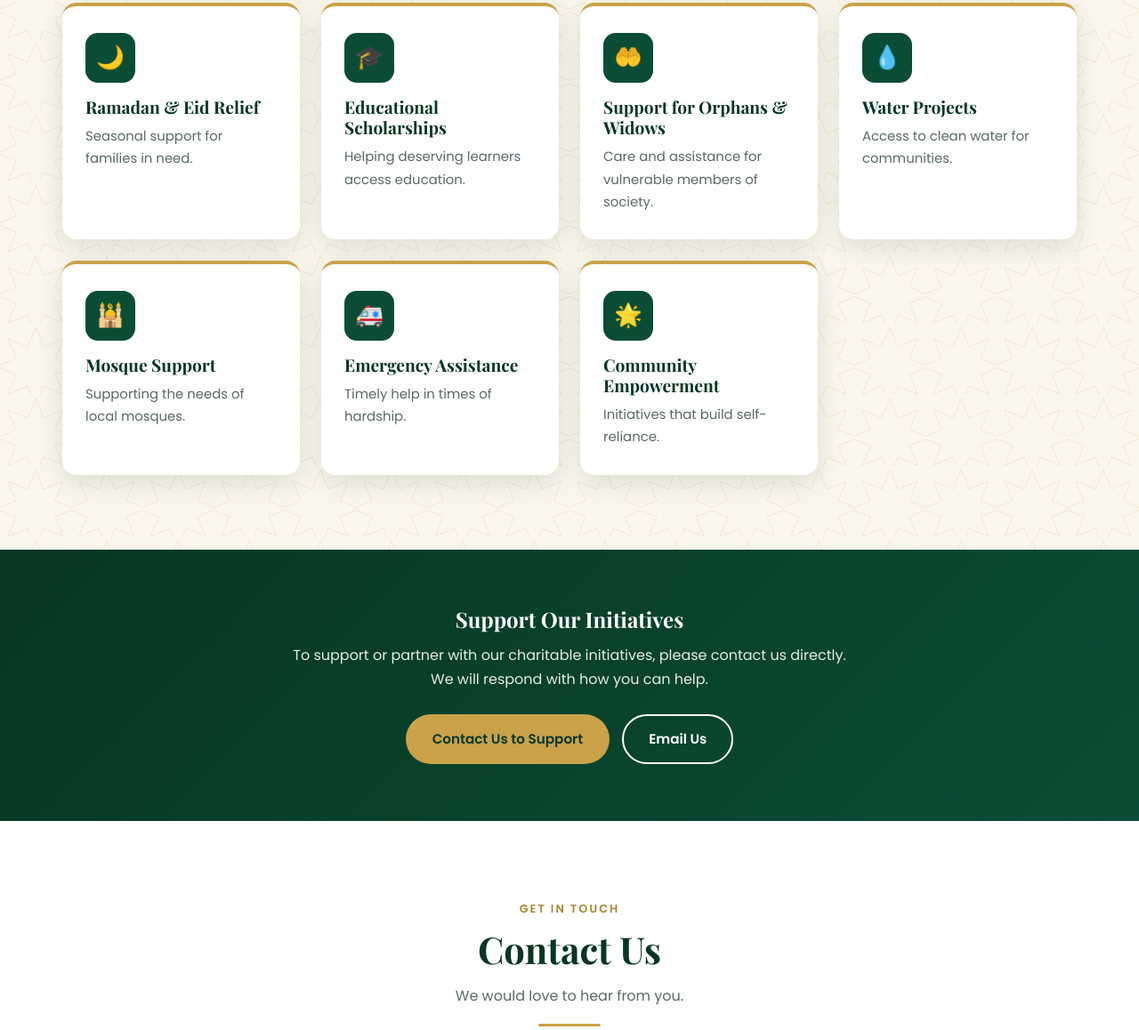
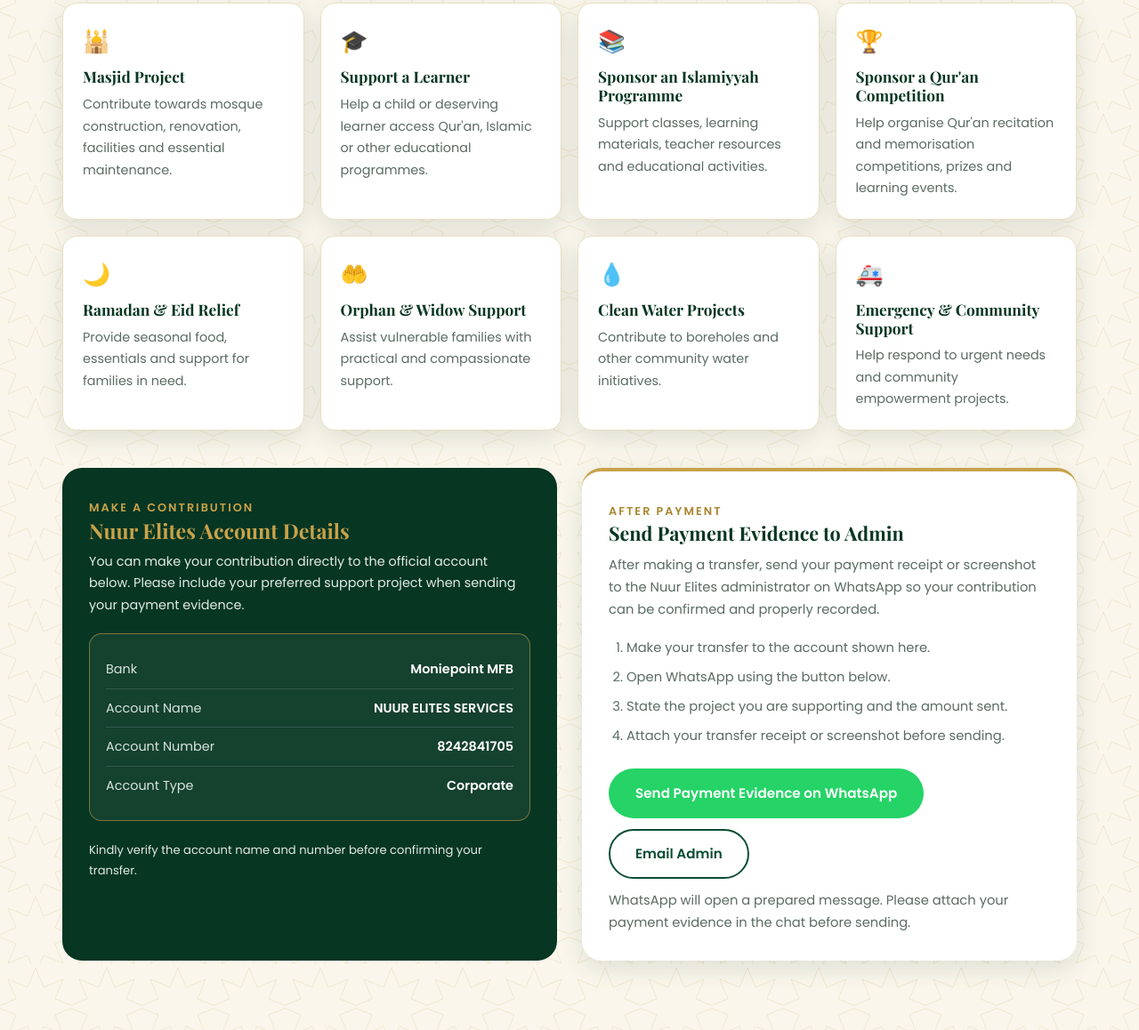
Before and after one commit to Mhuaz001/nuur-elites-website, a plain HTML site: page index.html in a window 1280 px wide. Shown: the part 10706-11864 px from the top of the page at 89% size. Drawn offline with nearby package versions, Linux system fonts and the light colour scheme.

Commit message:
Add organised charity donation details and WhatsApp payment evidence

```diff
--- a/index.html
+++ b/index.html
@@ -138,6 +138,29 @@ textarea{min-height:110px;resize:vertical}
 .contact-list b{display:block;color:var(--green-d)}
 .map-box{margin-top:24px;border-radius:var(--radius);overflow:hidden;border:2px solid var(--gold)}
 .map-box iframe{width:100%;height:240px;border:0;display:block}
+
+/* Donations */
+.donation-grid{display:grid;grid-template-columns:repeat(auto-fit,minmax(220px,1fr));gap:18px;margin-top:28px}
+.donation-card{background:#fff;border:1px solid #eadfc3;border-radius:16px;padding:22px;box-shadow:var(--shadow)}
+.donation-card h3{font-size:1.08rem;margin:8px 0}
+.donation-card p{font-size:.9rem;color:var(--muted)}
+.donation-card .ico{font-size:1.55rem}
+.donation-wrap{display:grid;grid-template-columns:1fr 1fr;gap:28px;align-items:stretch;margin-top:42px}
+.bank-panel{background:var(--green-d);color:#fff;border-radius:22px;padding:30px}
+.bank-panel h3{color:var(--gold);font-size:1.45rem;margin-bottom:8px}
+.bank-panel p{color:#e2ece5;font-size:.9rem}
+.bank-details{margin:20px 0 22px;border:1px solid rgba(201,162,74,.55);border-radius:14px;padding:18px;background:rgba(255,255,255,.06)}
+.bank-row{display:flex;justify-content:space-between;gap:16px;padding:9px 0;border-bottom:1px solid rgba(255,255,255,.13);font-size:.9rem}
+.bank-row:last-child{border-bottom:0}
+.bank-row span:first-child{color:#d7e5dc}
+.bank-row strong{text-align:right;color:#fff;overflow-wrap:anywhere}
+.donation-help{background:#fff;border-radius:22px;padding:30px;box-shadow:var(--shadow);border-top:4px solid var(--gold)}
+.donation-help h3{font-size:1.35rem;margin-bottom:10px}
+.donation-help p,.donation-help li{color:var(--muted);font-size:.92rem}
+.donation-help ol{padding-left:20px;margin:14px 0 20px}
+.donation-help li{padding:4px 0}
+.donation-actions{display:flex;flex-wrap:wrap;gap:12px;margin-top:20px}
+@media(max-width:900px){.donation-wrap{grid-template-columns:1fr}.bank-row{align-items:flex-start}}
 
 /* Footer */
 footer{background:var(--green-d);color:#d8e3dc;padding:54px 0 24px}
@@ -470,25 +493,56 @@ footer li{list-style:none;padding:3px 0;font-size:.9rem}
   <div class="container">
     <div class="sec-head reveal"><span class="eyebrow">Giving Back</span><h2>Charity &amp; Community Support</h2>
       <p>Nuur Elites is committed to supporting less-privileged members of society.</p></div>
-    <div class="cards">
-      <div class="card reveal"><div class="ico">🌙</div><h3>Ramadan &amp; Eid Relief</h3><p>Seasonal support for families in need.</p></div>
-      <div class="card reveal"><div class="ico">🎓</div><h3>Educational Scholarships</h3><p>Helping deserving learners access education.</p></div>
-      <div class="card reveal"><div class="ico">🤲</div><h3>Support for Orphans &amp; Widows</h3><p>Care and assistance for vulnerable members of society.</p></div>
-      <div class="card reveal"><div class="ico">💧</div><h3>Water Projects</h3><p>Access to clean water for communities.</p></div>
-      <div class="card reveal"><div class="ico">🕌</div><h3>Mosque Support</h3><p>Supporting the needs of local mosques.</p></div>
-      <div class="card reveal"><div class="ico">🚑</div><h3>Emergency Assistance</h3><p>Timely help in times of hardship.</p></div>
-      <div class="card reveal"><div class="ico">🌟</div><h3>Community Empowerment</h3><p>Initiatives that build self-reliance.</p></div>
+    <div class="donation-grid">
+      <article class="donation-card reveal"><div class="ico">🕌</div><h3>Masjid Project</h3><p>Contribute towards mosque construction, renovation, facilities and essential maintenance.</p></article>
+      <article class="donation-card reveal"><div class="ico">🎓</div><h3>Support a Learner</h3><p>Help a child or deserving learner access Qur'an, Islamic or other educational programmes.</p></article>
+      <article class="donation-card reveal"><div class="ico">📚</div><h3>Sponsor an Islamiyyah Programme</h3><p>Support classes, learning materials, teacher resources and educational activities.</p></article>
+      <article class="donation-card reveal"><div class="ico">🏆</div><h3>Sponsor a Qur'an Competition</h3><p>Help organise Qur'an recitation and memorisation competitions, prizes and learning events.</p></article>
+      <article class="donation-card reveal"><div class="ico">🌙</div><h3>Ramadan &amp; Eid Relief</h3><p>Provide seasonal food, essentials and support for families in need.</p></article>
+      <article class="donation-card reveal"><div class="ico">🤲</div><h3>Orphan &amp; Widow Support</h3><p>Assist vulnerable families with practical and compassionate support.</p></article>
+      <article class="donation-card reveal"><div class="ico">💧</div><h3>Clean Water Projects</h3><p>Contribute to boreholes and other community water initiatives.</p></article>
+      <article class="donation-card reveal"><div class="ico">🚑</div><h3>Emergency &amp; Community Support</h3><p>Help respond to urgent needs and community empowerment projects.</p></article>
+    </div>
+    <div class="donation-wrap">
+      <div class="bank-panel reveal">
+        <span class="eyebrow" style="color:var(--gold)">Make a contribution</span>
+        <h3>Nuur Elites Account Details</h3>
+        <p>You can make your contribution directly to the official account below. Please include your preferred support project when sending your payment evidence.</p>
+        <div class="bank-details" aria-label="Nuur Elites bank account details">
+          <div class="bank-row"><span>Bank</span><strong>Moniepoint MFB</strong></div>
+          <div class="bank-row"><span>Account Name</span><strong>NUUR ELITES SERVICES</strong></div>
+          <div class="bank-row"><span>Account Number</span><strong>8242841705</strong></div>
+          <div class="bank-row"><span>Account Type</span><strong>Corporate</strong></div>
+        </div>
+        <p style="font-size:.82rem">Kindly verify the account name and number before confirming your transfer.</p>
+      </div>
+      <div class="donation-help reveal">
+        <span class="eyebrow">After payment</span>
+        <h3>Send Payment Evidence to Admin</h3>
+        <p>After making a transfer, send your payment receipt or screenshot to the Nuur Elites administrator on WhatsApp so your contribution can be confirmed and properly recorded.</p>
+        <ol>
+          <li>Make your transfer to the account shown here.</li>
+          <li>Open WhatsApp using the button below.</li>
+          <li>State the project you are supporting and the amount sent.</li>
+          <li>Attach your transfer receipt or screenshot before sending.</li>
+        </ol>
+        <div class="donation-actions">
+          <a class="btn btn-wa" href="https://wa.me/2349039505983?text=Assalamu%20alaikum%2C%20I%20have%20made%20a%20contribution%20to%20Nuur%20Elites.%20Project%3A%20%5Benter%20project%5D.%20Amount%3A%20%5Benter%20amount%5D.%20I%20am%20attaching%20my%20payment%20evidence." target="_blank" rel="noopener">Send Payment Evidence on WhatsApp</a>
+          <a class="btn btn-outline-g" href="mailto:nuurelites@gmail.com?subject=Donation%20Payment%20Evidence">Email Admin</a>
+        </div>
+        <p class="note">WhatsApp will open a prepared message. Please attach your payment evidence in the chat before sending.</p>
+      </div>
     </div>
   </div>
 </section>
 
 <section class="band">
   <div class="container">
-    <h2>Support Our Initiatives</h2>
-    <p>To support or partner with our charitable initiatives, please contact us directly. We will respond with how you can help.</p>
+    <h2>Be Part of the Good We Do</h2>
+    <p>Your contribution can help a learner, strengthen an Islamiyyah programme, support a masjid project or bring relief to a family in need. May Allah reward your generosity.</p>
     <div class="actions">
-      <a class="btn btn-gold" href="https://wa.me/2349039505983?text=Assalamu%20alaikum%2C%20I%20would%20like%20to%20support%20Nuur%20Elites%20initiatives." target="_blank" rel="noopener">Contact Us to Support</a>
-      <a class="btn btn-outline" href="mailto:nuurelites@gmail.com?subject=Support%20Our%20Initiatives">Email Us</a>
+      <a class="btn btn-gold" href="#charity">Choose a Support Project</a>
+      <a class="btn btn-outline" href="https://wa.me/2349039505983?text=Assalamu%20alaikum%2C%20I%20would%20like%20to%20enquire%20about%20supporting%20Nuur%20Elites." target="_blank" rel="noopener">Speak to Admin</a>
     </div>
   </div>
 </section>
```
